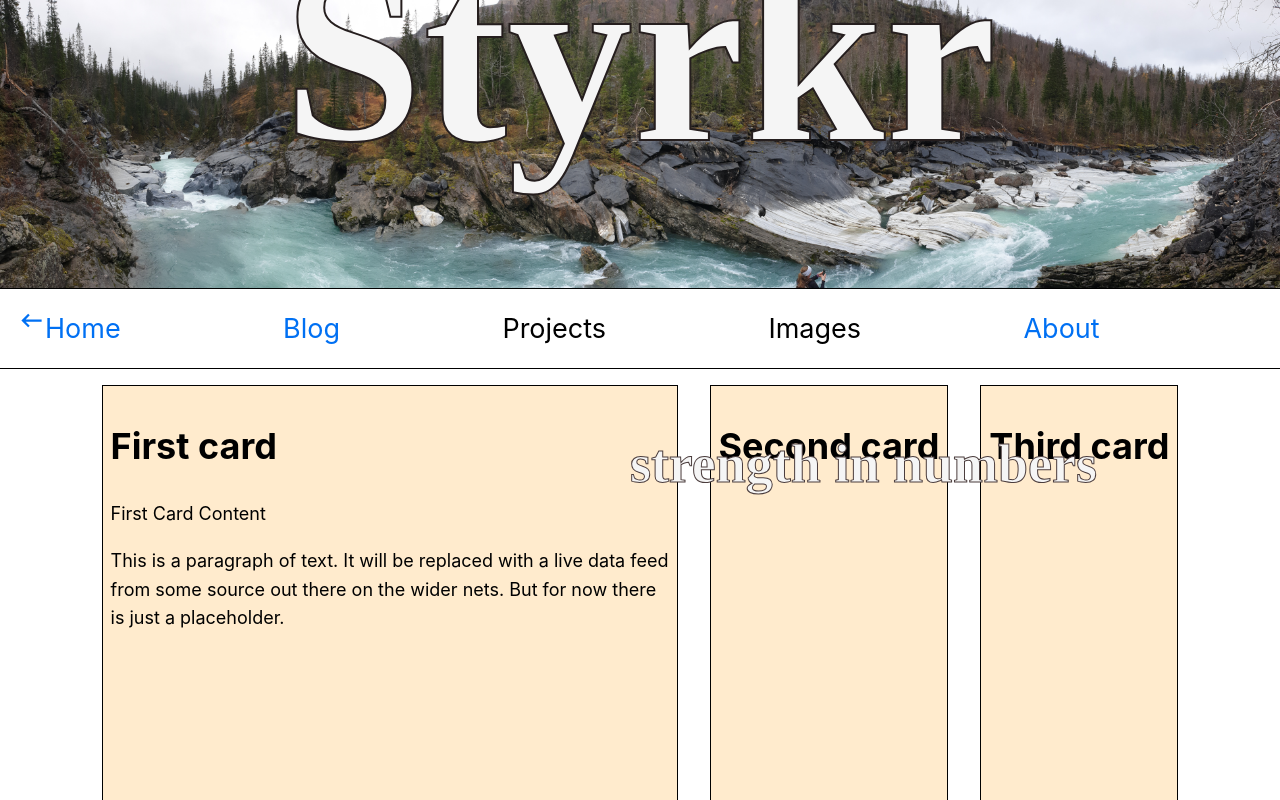
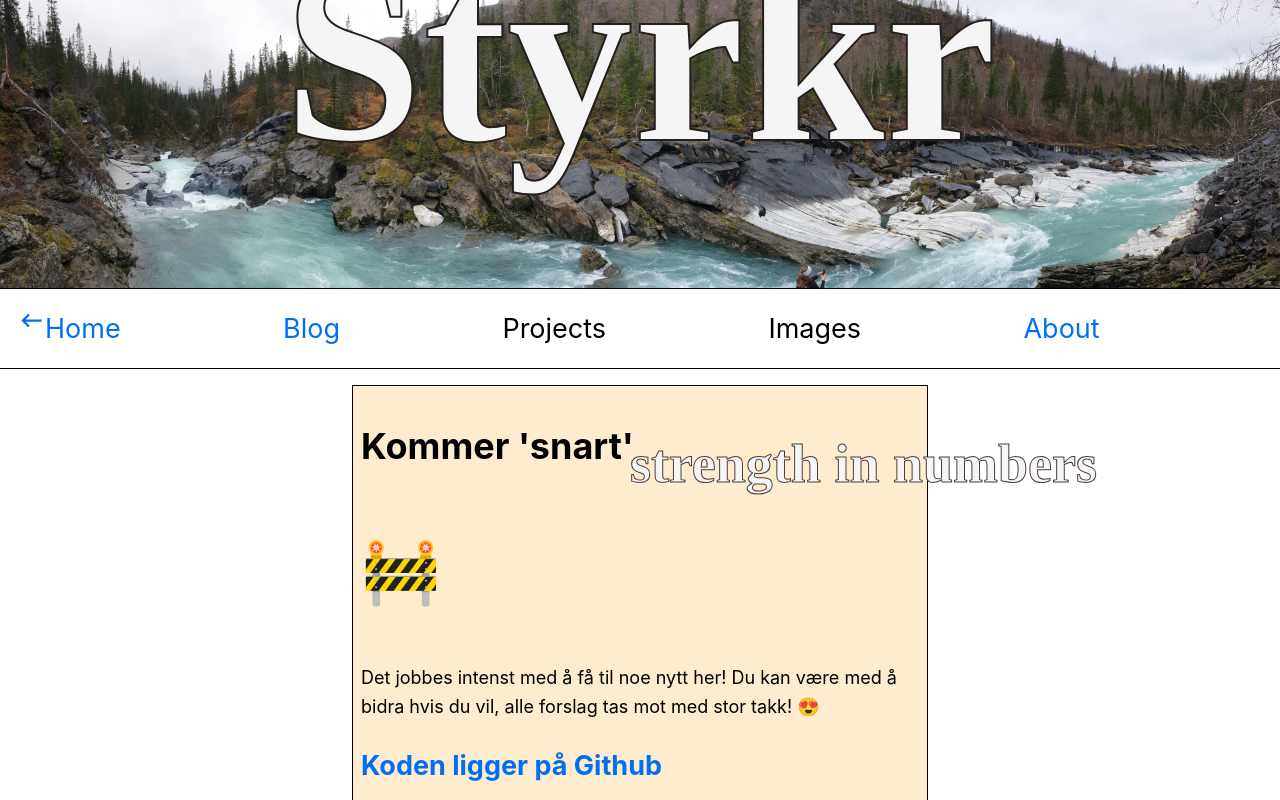
Before and after one commit to tplive/qvidahl-no, a Next.js app: page / in a window 1280 px wide. Shown: the top 800 px of the page. Built offline with nearby package versions, Linux system fonts and the light colour scheme; a web font is replaced by a local one.

Commit message:
Temp stuff on frontpage

```diff
--- a/src/components/MainPageContent.tsx
+++ b/src/components/MainPageContent.tsx
@@ -19,15 +19,15 @@ const MainPageContent: React.FC = () => {
     // About
     return (
         <div className={styles.content}>
-            <ContentCard title="First card">
-                First Card Content
-                <p>This is a paragraph of text. It will be replaced with a live data feed from some
-                    source out there on the wider nets. But for now there is just a placeholder.
+            <ContentCard title="Kommer 'snart'">
+                <h1 className={styles.bigHeading}>🚧</h1>
+                <p>Det jobbes intenst med å få til noe nytt her!
+                    Du kan være med å bidra hvis du vil, alle forslag tas mot med stor takk! 😍
                 </p>
+                <h2><a href="https://github.com/tplive/qvidahl-no">Koden ligger på Github</a></h2>
             </ContentCard>
-            <ContentCard title="Second card" />
-            <ContentCard title="Third card" />
-        </div>
+
+        </div >
     )
 }
 
--- a/src/components/mainpagecontent.module.css
+++ b/src/components/mainpagecontent.module.css
@@ -10,6 +10,10 @@
 .headerTitleBlock {
     display: grid;
     color: whitesmoke;
+}
+
+.bigHeading {
+    font-size: 64px;
 }
 
 .mainTitle {
```
